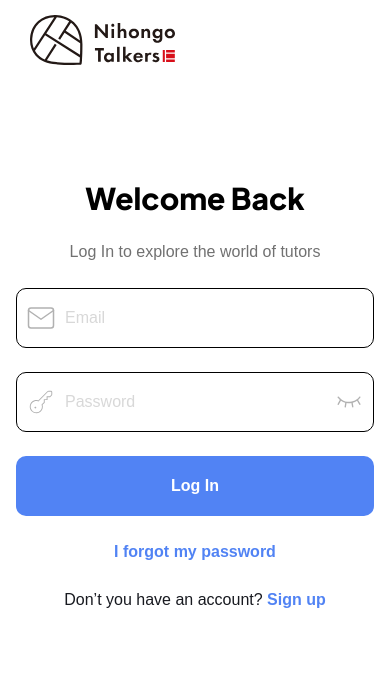
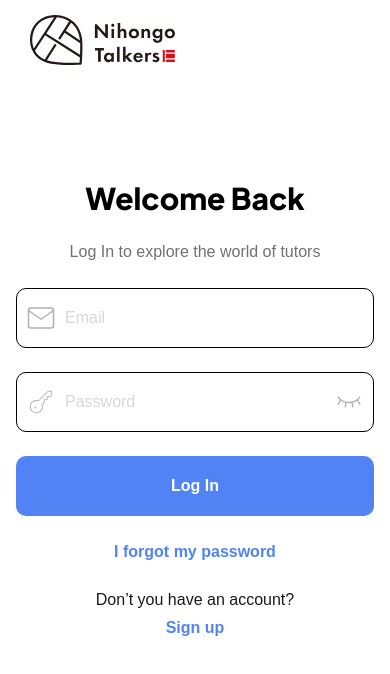
Before and after one commit to AnserIshaq/Tutors_by-Anser, a React (Vite) app: page / in a window 390 px wide. Shown: the top 674 px of the page. Built offline with nearby package versions, Linux system fonts and the light colour scheme.

Commit message:
- added few classes for responsiveness

```diff
--- a/src/Components/Signup_step1.jsx
+++ b/src/Components/Signup_step1.jsx
@@ -66,7 +66,7 @@ const Signup_step1 = () => {
               </button>
             </div>
             <div className=' justify-center items-center flex flex-col gap-[24px]'>
-              <p className='text-base sm:text-xl text-[#181A20] font-normal [font-family:var(--font-league)]'>
+              <p className='text-base sm:text-xl text-[#181A20] font-normal [font-family:var(--font-league)] flex flex-col sm:flex-row gap-1 items-center '>
                 Already have an account?{' '}
                 <a href='/' className='text-[#5183F4] font-semibold'>
                   Log In
--- a/src/Components/login.jsx
+++ b/src/Components/login.jsx
@@ -14,25 +14,15 @@ const Login = () => {
         </div>
         <div className='flex flex-col gap-[24px]'>
           <div className='email-input relative'>
-            <input
-              type='text'
-              placeholder='Email'
-              className='common-inputs'
-            />
+            <input type='text' placeholder='Email' className='common-inputs' />
             <img src='/mail.svg' alt='email' className='absolute top-[15px] left-[10px]' />
           </div>
           <div className='pass-input relative'>
-            <input
-              type={type}
-              placeholder='Password'
-              className='common-inputs '
-            />
+            <input type={type} placeholder='Password' className='common-inputs ' />
             <img src='/key1.svg' alt='password' className='absolute top-[15px] left-[10px]' />
             <img onClick={toggleVisibility} src={icon} alt='eye' className='absolute top-[15px] right-[10px]' />
           </div>
-          <button className='common-btn'>
-            Log In
-          </button>
+          <button className='common-btn'>Log In</button>
         </div>
         <div className='justify-center items-center flex flex-col gap-[24px]'>
           <a
@@ -40,7 +30,7 @@ const Login = () => {
             className='[font-family:var(--font-league)] text-[#5183F4] font-semibold text-base sm:text-xl '>
             I forgot my password
           </a>
-          <p className='text-base sm:text-xl text-[#181A20] font-normal [font-family:var(--font-league)]'>
+          <p className='text-base sm:text-xl text-[#181A20] font-normal [font-family:var(--font-league)] flex flex-col sm:flex-row gap-1 items-center'>
             Don’t you have an account?{' '}
             <a href='/signup-step-1' className='text-[#5183F4] font-semibold'>
               Sign up
```
